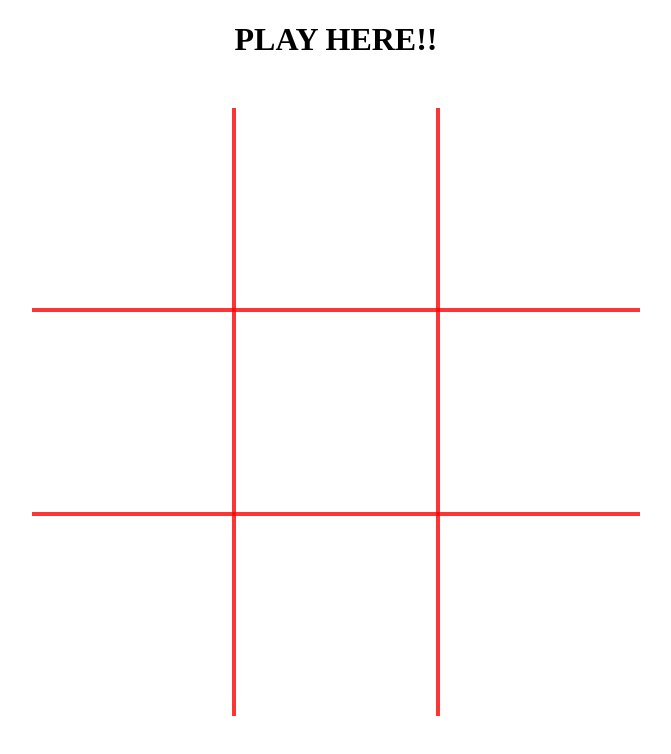
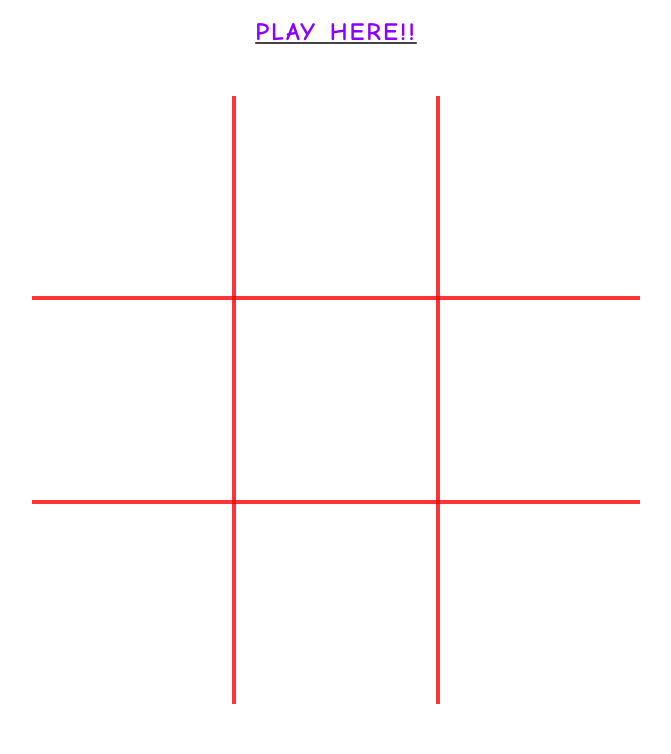
Before and after one commit to emfig/JavaScript-Projects, a plain HTML site: page Basic JavaScript Projects/TicTacToe/TicTacToe.html in a window 1280 px wide. Shown: the whole page, without its empty margins (304-975 px from the left). Drawn offline with Linux system fonts and the light colour scheme.

Commit message:
Update game.css

```diff
--- a/Basic JavaScript Projects/TicTacToe/css/game.css
+++ b/Basic JavaScript Projects/TicTacToe/css/game.css
@@ -1,6 +1,16 @@
 /* GENERAL STYLING */
 h1 {
     text-align: center;
+    font-family: "Comic Sans MS", cursive, sans-serif;
+    font-size: 25px;
+    letter-spacing: 2px;
+    word-spacing: 2px;
+    color: #8B00FF;
+    font-weight: 700;
+    text-decoration: underline solid rgb(68, 68, 68);
+    font-style: normal;
+    font-variant: normal;
+    text-transform: uppercase;
 }
 
 /* CONTAINER AND TABLE FOR CANVAS */
```
